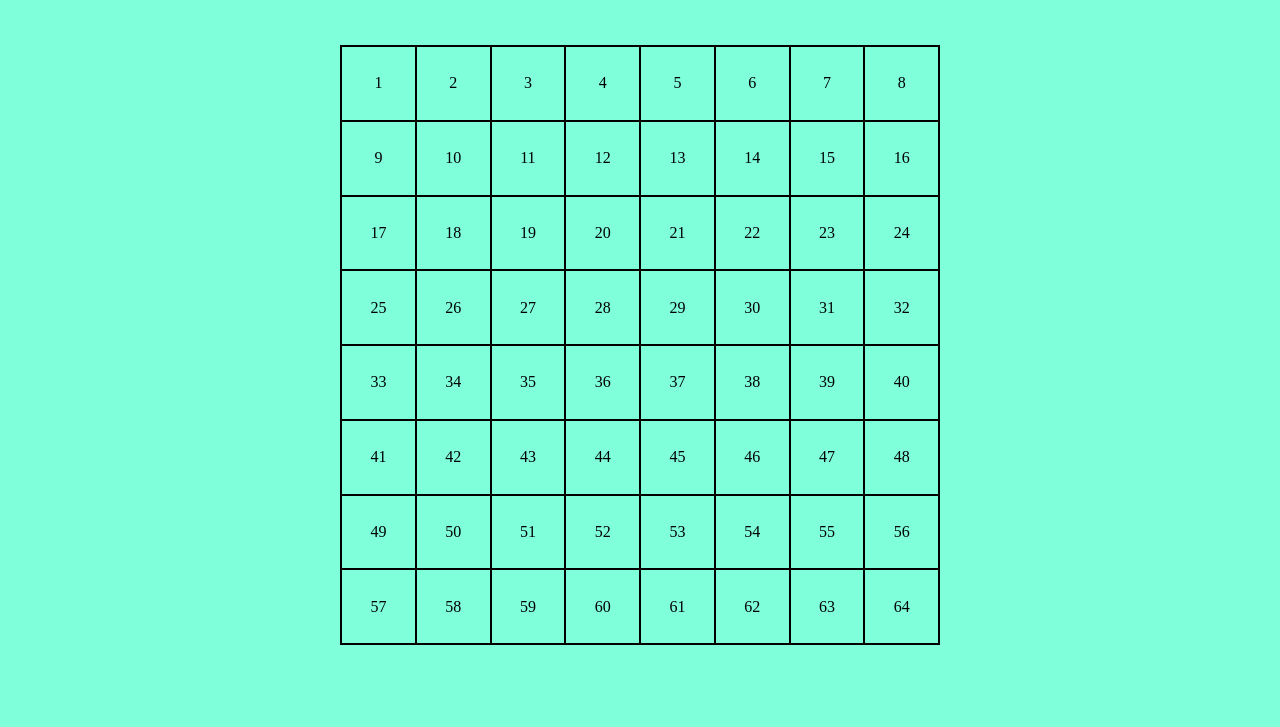
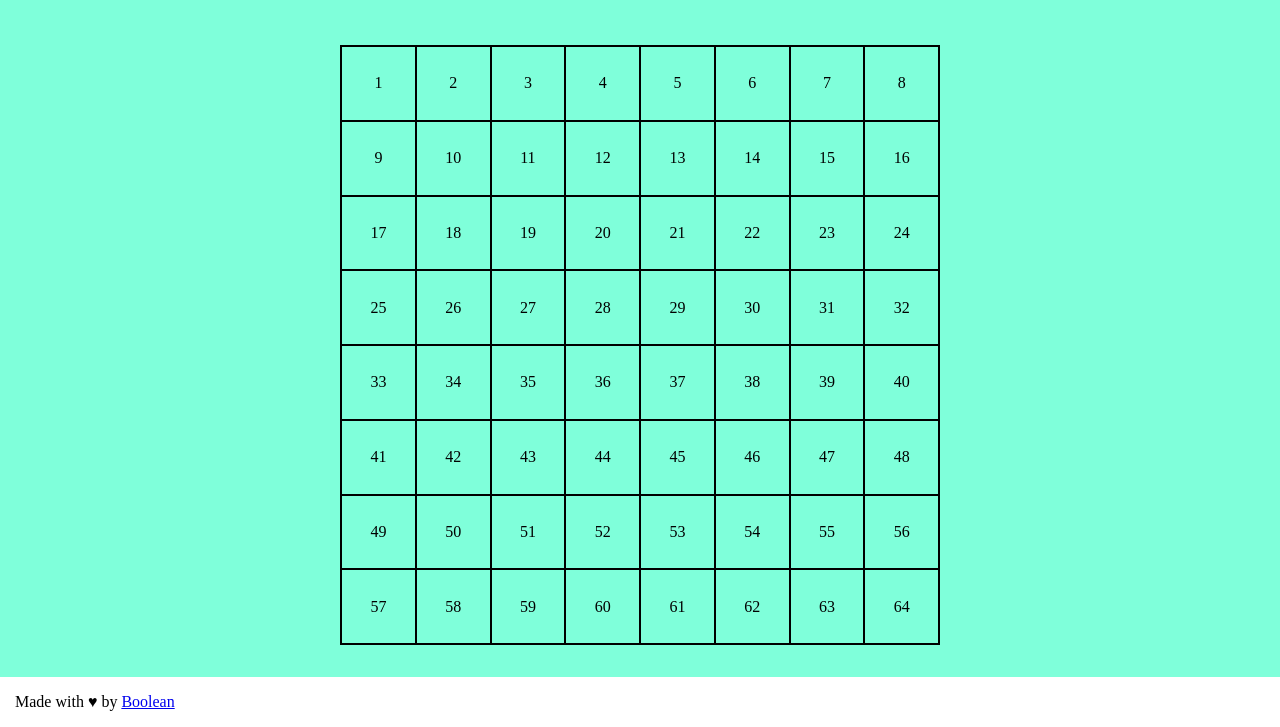
Before and after one commit to Domenico-lel/js-campominato-grid, a plain HTML site: page index.html in a window 1280 px wide. Shown: the part 73-800 px from the top of the page. Drawn offline with Linux system fonts and the light colour scheme.

Commit message:
creato footer e inclusione link

```diff
--- a/index.html
+++ b/index.html
@@ -21,6 +21,10 @@
         <div id="grid"></div>
     </main>
 
+    <footer>
+        <span>Made with &hearts; by <a href="https://boolean.careers/corso/full-stack-web-development">Boolean</a></span>
+    </footer>
+
     <script src="boot.js"></script>
 </body>
 </html>
--- a/style.css
+++ b/style.css
@@ -49,7 +49,7 @@ div#grid .square.clicked{
     align-items: center;
 }
 
-#container1{
+#container1, footer{
     display: flex;
     align-items: center;
 }
@@ -62,3 +62,9 @@ button{
     padding: 0 24px;
     margin-right: 15px;
 }
+
+footer{
+    height: 50px;
+    background-color: #fff;
+    padding-left: 15px;
+}
```
